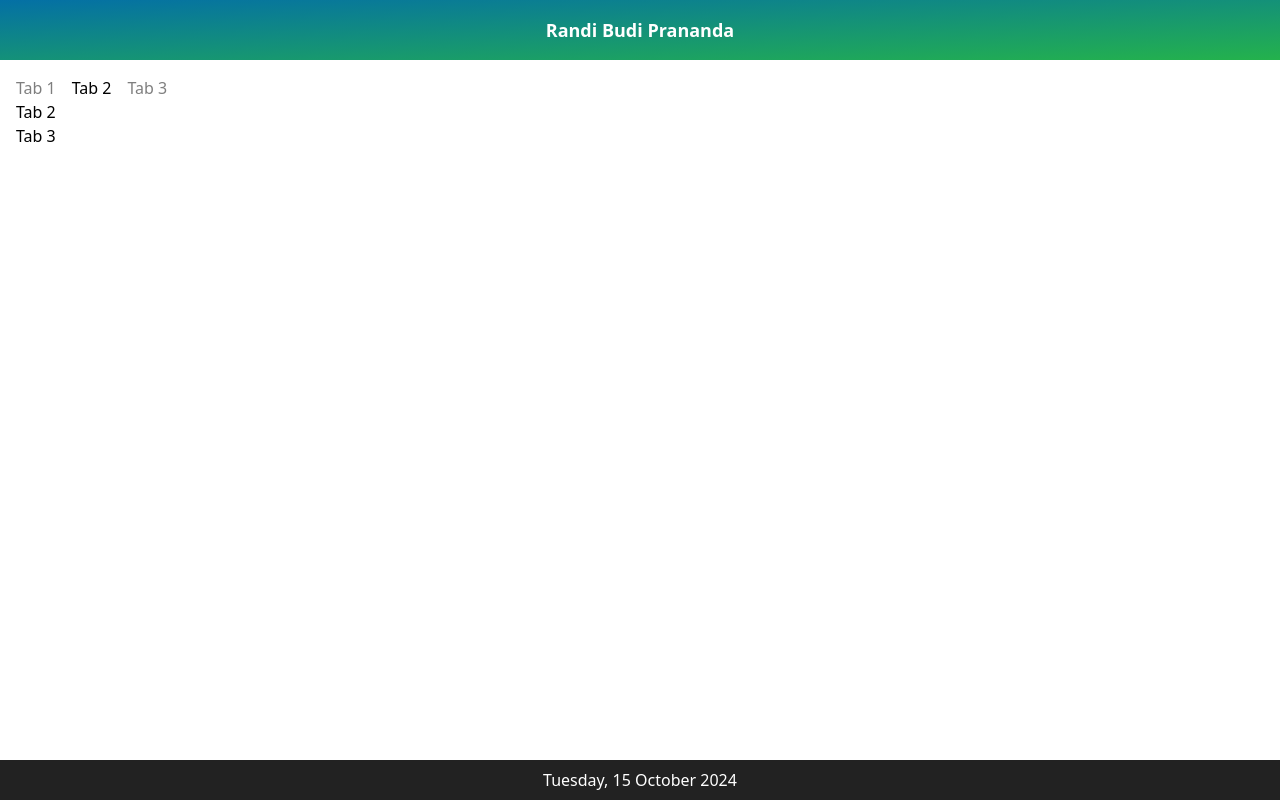
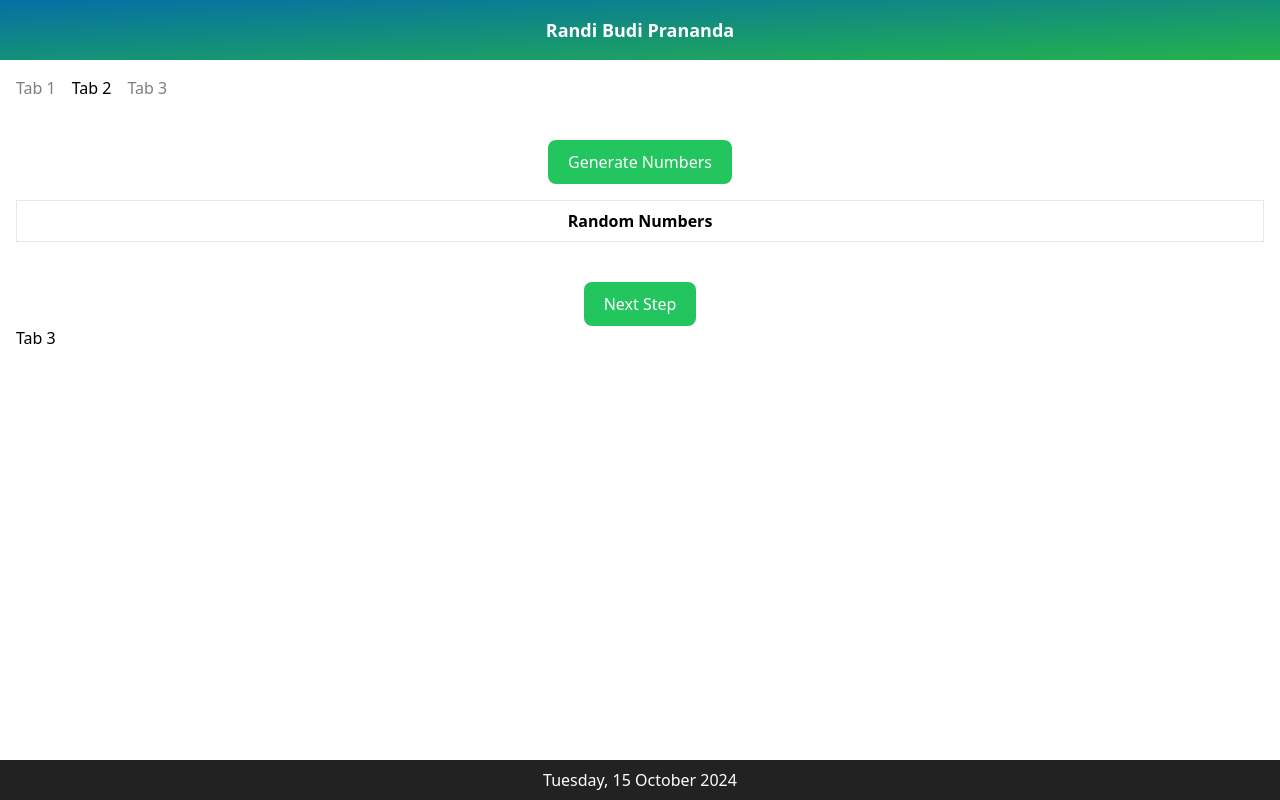
Before and after one commit to RandiTriedCoding/s247-react-test, a React (Vite) app: page / in a window 1280 px wide. Both pictures are taken after typing "5" into the empty fields and a click on the input "Submit". Built offline with nearby package versions, Linux system fonts and the light colour scheme.

Commit message:
feat(components): add number generation and error handling in tab2 component

```diff
--- a/src/components/Tab2.jsx
+++ b/src/components/Tab2.jsx
@@ -1,7 +1,50 @@
-const Tab2 = () => {
+import { useState } from "react";
+import Button from "./Button";
+import useGenerateNumbers from "../hooks/useGenerateNumbers";
+
+const Tab2 = ({ disabled, inputNumber, onNext }) => {
+  const [numbers, setNumbers] = useState([]);
+  const [error, setError] = useState("");
+
+  const handleClick = () => {
+    const newNumbers = useGenerateNumbers(inputNumber);
+    setNumbers(newNumbers);
+    setError("");
+  };
+
+  const handleNext = () => {
+    if (numbers.length === 0) {
+      setError("You must generate number first");
+      return;
+    }
+    onNext(numbers);
+  };
+
+  if (disabled) {
+    return null;
+  }
+
   return (
-    <div>
-      <p>Tab 2</p>
+    <div className="tab-section">
+      <Button onClick={handleClick}>Generate Numbers</Button>
+      <table className="table-auto w-full mt-4">
+        <thead>
+          <tr>
+            <th className="border px-4 py-2">Random Numbers</th>
+          </tr>
+        </thead>
+        <tbody>
+          {numbers.map((num, idx) => (
+            <tr key={idx}>
+              <td className="border px-4 py-2">{num}</td>
+            </tr>
+          ))}
+        </tbody>
+      </table>
+      <Button onClick={handleNext} className="mt-10">
+        Next Step
+      </Button>
+      {error && <p className="text-red-500">{error}</p>}
     </div>
   );
 };
```
